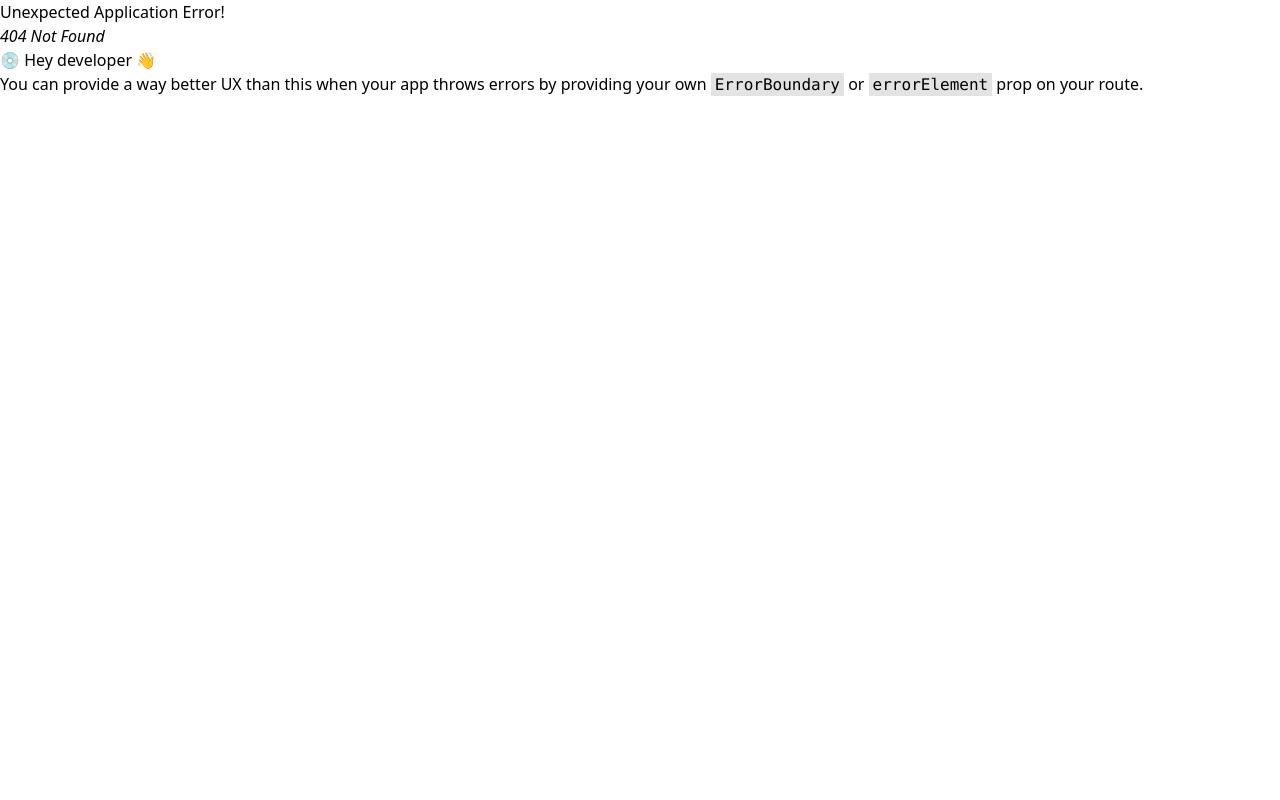
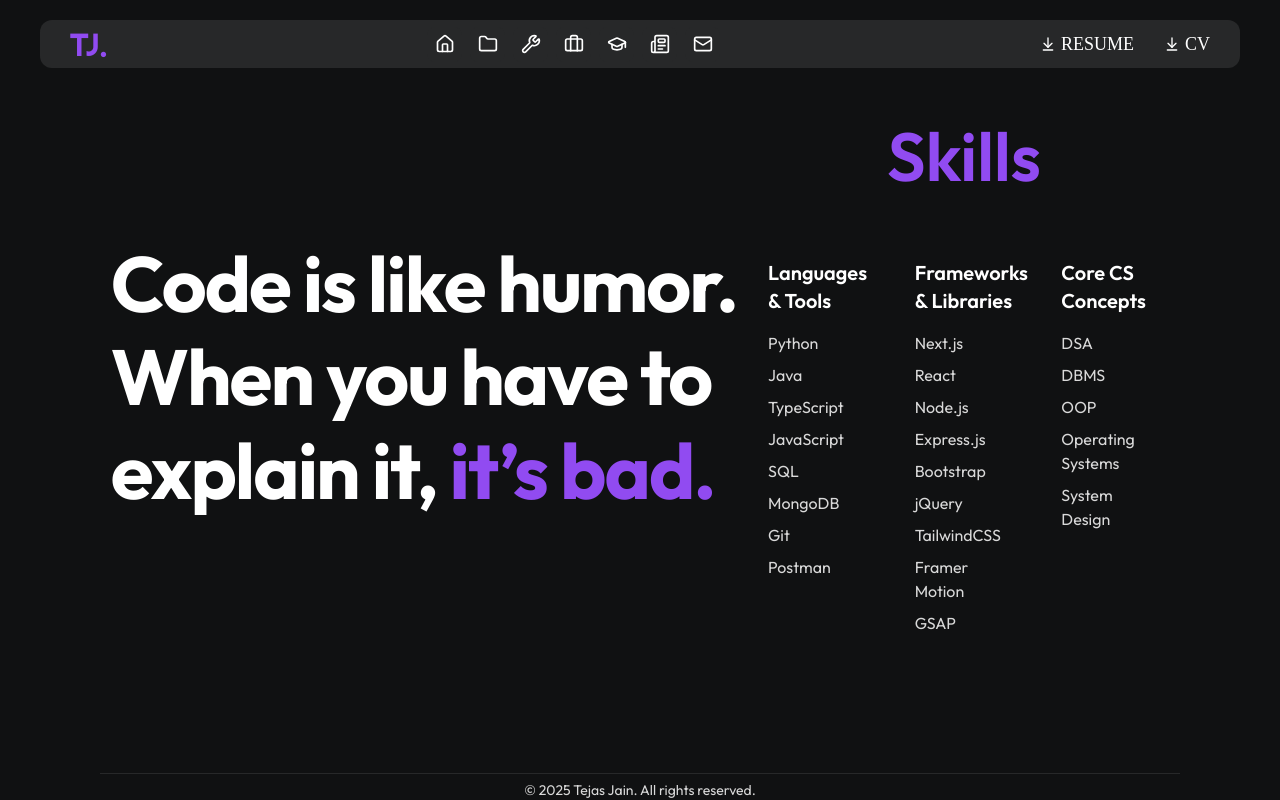
Before and after one commit to tejas096/portfolio, a React (Vite) app: page /skills in a window 1280 px wide. Before the commit this address had no page. Built offline with nearby package versions, Linux system fonts and the light colour scheme.

Commit message:
Initial commit

```diff
--- a/src/App.tsx
+++ b/src/App.tsx
@@ -25,7 +25,7 @@
           element: <Project />,
         },
         {
-          path: "/tools",
+          path: "/skills",
           element: <Tools />,
         },
         {
--- a/src/components/SkillCard.tsx
+++ b/src/components/SkillCard.tsx
@@ -1,3 +1,5 @@
+import { Link } from "react-router-dom";
+
 type PropType = {
   name: string;
   title: string;
@@ -6,6 +8,7 @@
 };
 const SkillCard = ({ name, title, image, addClass }: PropType) => {
   return (
+    <Link to={"/skills"}>
       <div
         className={`${
           addClass && `${addClass}`
@@ -26,6 +29,7 @@
           </span>
         </div>
       </div>
+    </Link>
   );
 };
 
--- a/src/pages/Tools.tsx
+++ b/src/pages/Tools.tsx
@@ -35,6 +35,7 @@
                 Frameworks & Libraries
               </h2>
               <ul className="space-y-2 text-[rgb(217,217,217)]">
+                <li>Next.js</li>
                 <li>React</li>
                 <li>Node.js</li>
                 <li>Express.js</li>
```
Lines whose indentation alone changed are shown as unchanged.
